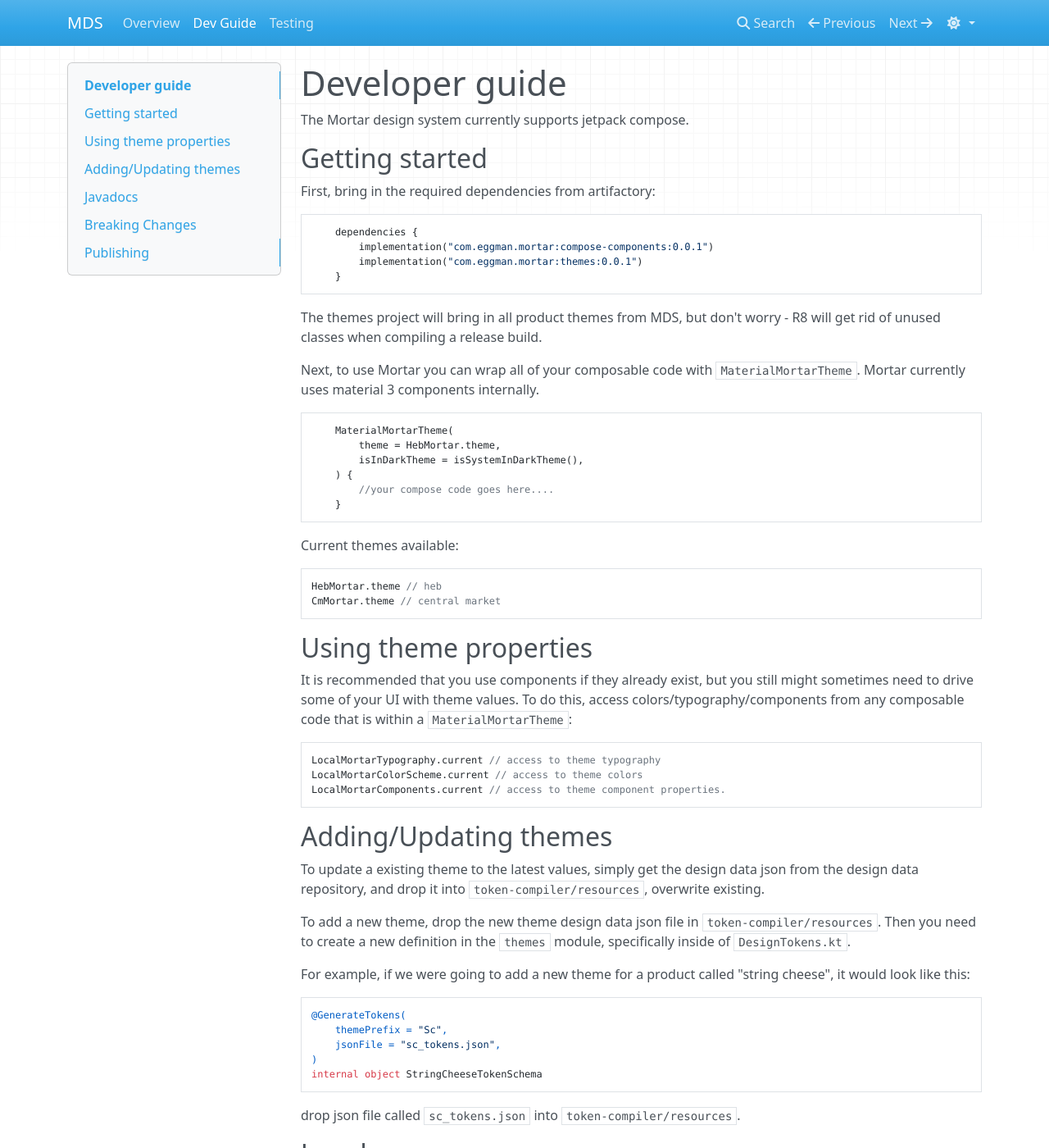
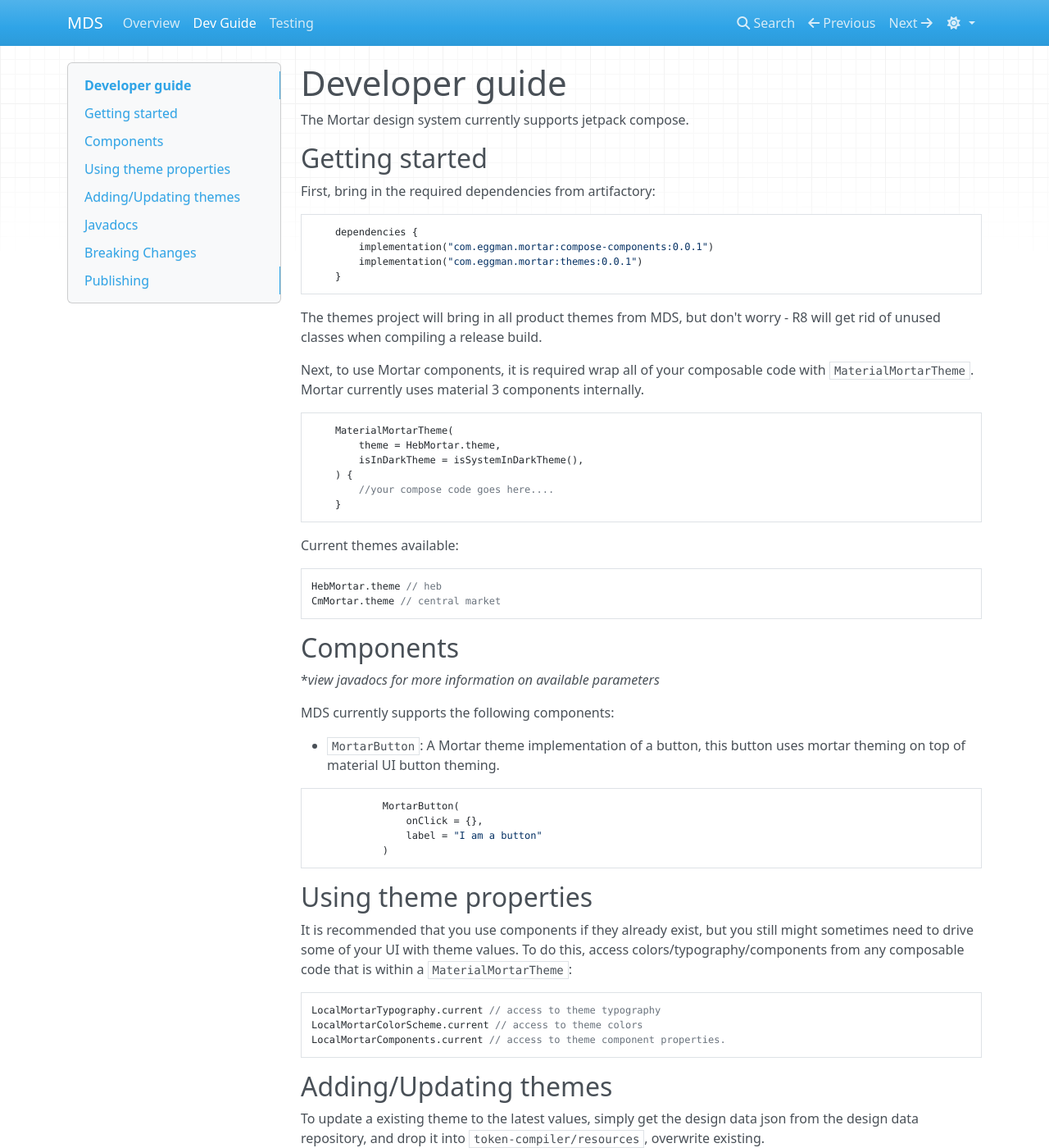
Before and after one commit to eggman87/mortar-android, an MkDocs documentation site: the page built from docs/dev_guide.md, in a window 1280 px wide and 1400 px high. Shown: the whole window at 82% size. Built offline with MkDocs 1.6.1, drawn with Linux system fonts in a browser that asks for light colours; nearby versions of some CDN libraries.

Commit message:
update docs.

````diff
--- a/docs/dev_guide.md
+++ b/docs/dev_guide.md
@@ -15,7 +15,7 @@ First, bring in the required dependencies from artifactory:
 The themes project will bring in all product themes from MDS, but don't worry - R8 will get rid of unused
 classes when compiling a release build.
 
-Next, to use Mortar you can wrap all of your composable code with `MaterialMortarTheme`. Mortar currently
+Next, to use Mortar components, it is required wrap all of your composable code with `MaterialMortarTheme`. Mortar currently
 uses material 3 components internally.
 
 ```kotlin
@@ -33,6 +33,20 @@ HebMortar.theme // heb
 CmMortar.theme // central market
 ```
 
+## Components
+*_view javadocs for more information on available parameters_
+
+MDS currently supports the following components:
+
+
+
+* `MortarButton`: A Mortar theme implementation of a button, this button uses mortar theming on top of material UI button theming.
+```kotlin
+            MortarButton(
+                onClick = {},
+                label = "I am a button"
+            )
+```
 ## Using theme properties
 It is recommended that you use components if they already exist, but you still might sometimes need
 to drive some of your UI with theme values. To do this, access colors/typography/components from
````
Also changed, not shown: docs/index.md (+2 -1 lines).
